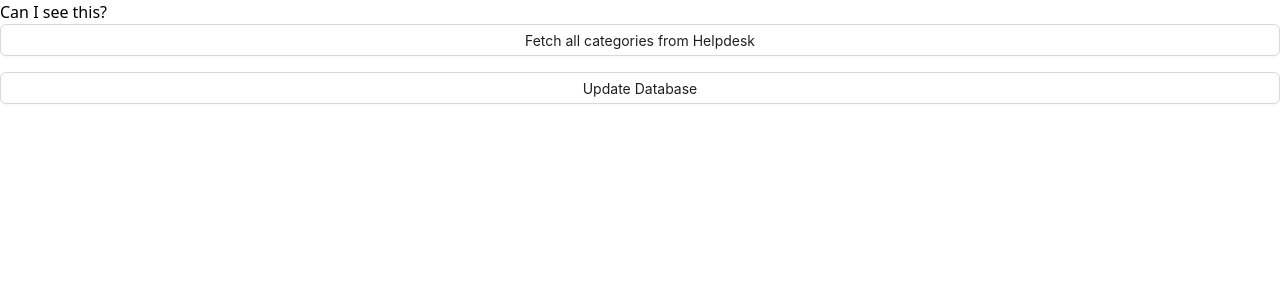
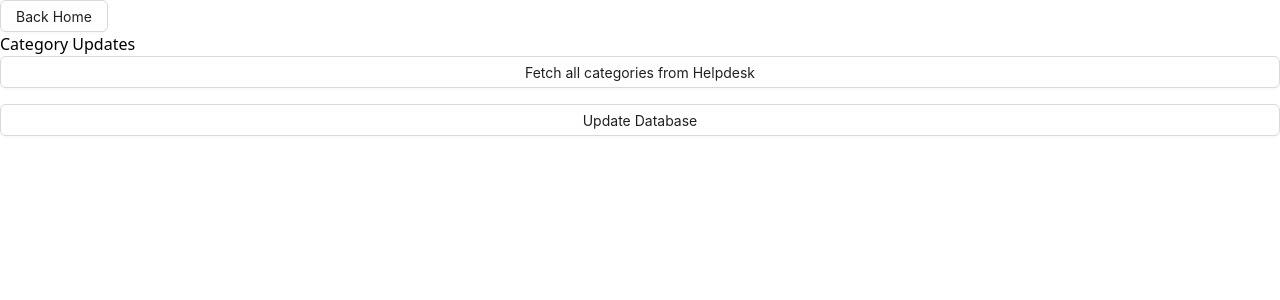
Before and after one commit to paulg44/solutions-fetcher, a React (Vite) app in the folder client/: page /category-updates in a window 1280 px wide. Shown: the top 300 px of the page. Built offline with nearby package versions, Linux system fonts and the light colour scheme; no server answers.

Commit message:
add links back to homepage, change routing system, made it too complex for no reason

```diff
--- a/client/src/core/routing/app-routing.tsx
+++ b/client/src/core/routing/app-routing.tsx
@@ -1,14 +1,10 @@
 import { Route, Routes } from "react-router-dom";
 import HomeRouting from "../../modules/home/home-routing";
-import CategoryUpdates from "../../modules/category-updates/category-updates";
-import FolderUpdates from "../../modules/folder-updates/folder-updates";
 
 const AppRouting = () => {
   return (
     <Routes>
       <Route path="/*" element={<HomeRouting />} />
-      <Route path="/category-updates/*" element={<CategoryUpdates />} />
-      <Route path="/folder-updates/*" element={<FolderUpdates />} />
     </Routes>
   );
 };
--- a/client/src/modules/category-updates/category-updates-routing.tsx
+++ /dev/null
@@ -1,12 +0,0 @@
-import { Routes, Route } from "react-router-dom";
-import CategoryUpdates from "./category-updates";
-
-const HomeRouting = () => {
-  return (
-    <Routes>
-      <Route path="/category-updates" element={<CategoryUpdates />} />
-    </Routes>
-  );
-};
-
-export default HomeRouting;
--- a/client/src/modules/category-updates/category-updates.tsx
+++ b/client/src/modules/category-updates/category-updates.tsx
@@ -2,6 +2,7 @@ import SharedButton from "../../shared/button/button";
 import fetchCategories from "./fetch-categories";
 import { useState } from "react";
 import { uploadCategories } from "../../core/api/upload-categories";
+import { Link } from "react-router-dom";
 
 const CategoryUpdates = () => {
   const [categoryIdList, setCategoryIdList] = useState<string[]>([]);
@@ -34,7 +35,12 @@ const CategoryUpdates = () => {
 
   return (
     <div>
-      <p>Can I see this?</p>
+      <Link to="/">
+        {" "}
+        <SharedButton labelKey="Back Home" />
+      </Link>
+
+      <h1>Category Updates</h1>
       <div className="flex flex-col gap-4">
         <SharedButton
           labelKey="Fetch all categories from Helpdesk"
--- a/client/src/modules/folder-updates/folder-updates-routing.tsx
+++ /dev/null
@@ -1,12 +0,0 @@
-import { Routes, Route } from "react-router-dom";
-import FolderUpdates from "./folder-updates";
-
-const HomeRouting = () => {
-  return (
-    <Routes>
-      <Route path="/folder-updates" element={<FolderUpdates />} />
-    </Routes>
-  );
-};
-
-export default HomeRouting;
--- a/client/src/modules/folder-updates/folder-updates.tsx
+++ b/client/src/modules/folder-updates/folder-updates.tsx
@@ -4,6 +4,7 @@ import { fetchFolders } from "./fetch-folders";
 import { collection, getDocs } from "firebase/firestore";
 import db from "../../config/firebase";
 import { UploadFolders } from "../../core/api/upload-folders";
+import { Link } from "react-router-dom";
 
 const FolderUpdates = () => {
   const [categoryId, setCategoryId] = useState<number>();
@@ -54,6 +55,10 @@ const FolderUpdates = () => {
 
   return (
     <div>
+      <Link to="/">
+        <SharedButton labelKey="Back Home" />
+      </Link>
+
       <h1>Update Folders for a Category</h1>
       <select
         name="categoryId"
--- a/client/src/modules/home/home-dashboard.tsx
+++ b/client/src/modules/home/home-dashboard.tsx
@@ -1,8 +1,12 @@
+import { Link } from "react-router-dom";
+
 const HomeDashboard = () => {
   return (
     <div className="home-dashboard">
       <h1>Welcome to the Home Dashboard</h1>
       {/* Additional components and content can be added here */}
+      <Link to="/category-updates">Go to Category Updates</Link>
+      <Link to="/folder-updates">Go to Folder Updates</Link>
     </div>
   );
 };
--- a/client/src/modules/home/home-routing.tsx
+++ b/client/src/modules/home/home-routing.tsx
@@ -1,10 +1,14 @@
 import { Routes, Route } from "react-router-dom";
 import HomeDashboard from "./home-dashboard";
+import CategoryUpdates from "../category-updates/category-updates";
+import FolderUpdates from "../folder-updates/folder-updates";
 
 const HomeRouting = () => {
   return (
     <Routes>
       <Route path="/" element={<HomeDashboard />} />
+      <Route path="/category-updates" element={<CategoryUpdates />} />
+      <Route path="/folder-updates" element={<FolderUpdates />} />
     </Routes>
   );
 };
--- a/client/src/shared/button/button.interface.ts
+++ b/client/src/shared/button/button.interface.ts
@@ -10,4 +10,5 @@ export interface ISharedButton {
   size?: "small" | "medium" | "large";
   fullWidth?: boolean;
   href?: string;
+  children?: React.ReactNode;
 }
--- a/client/src/shared/button/button.tsx
+++ b/client/src/shared/button/button.tsx
@@ -1,8 +1,13 @@
 import { Button } from "antd";
 import type { ISharedButton } from "./button.interface";
 
-const SharedButton = ({ labelKey, onClick }: ISharedButton) => {
-  return <Button onClick={onClick}>{labelKey}</Button>;
+const SharedButton = ({ labelKey, onClick, children }: ISharedButton) => {
+  return (
+    <Button onClick={onClick}>
+      {labelKey}
+      {children}
+    </Button>
+  );
 };
 
 export default SharedButton;
```
